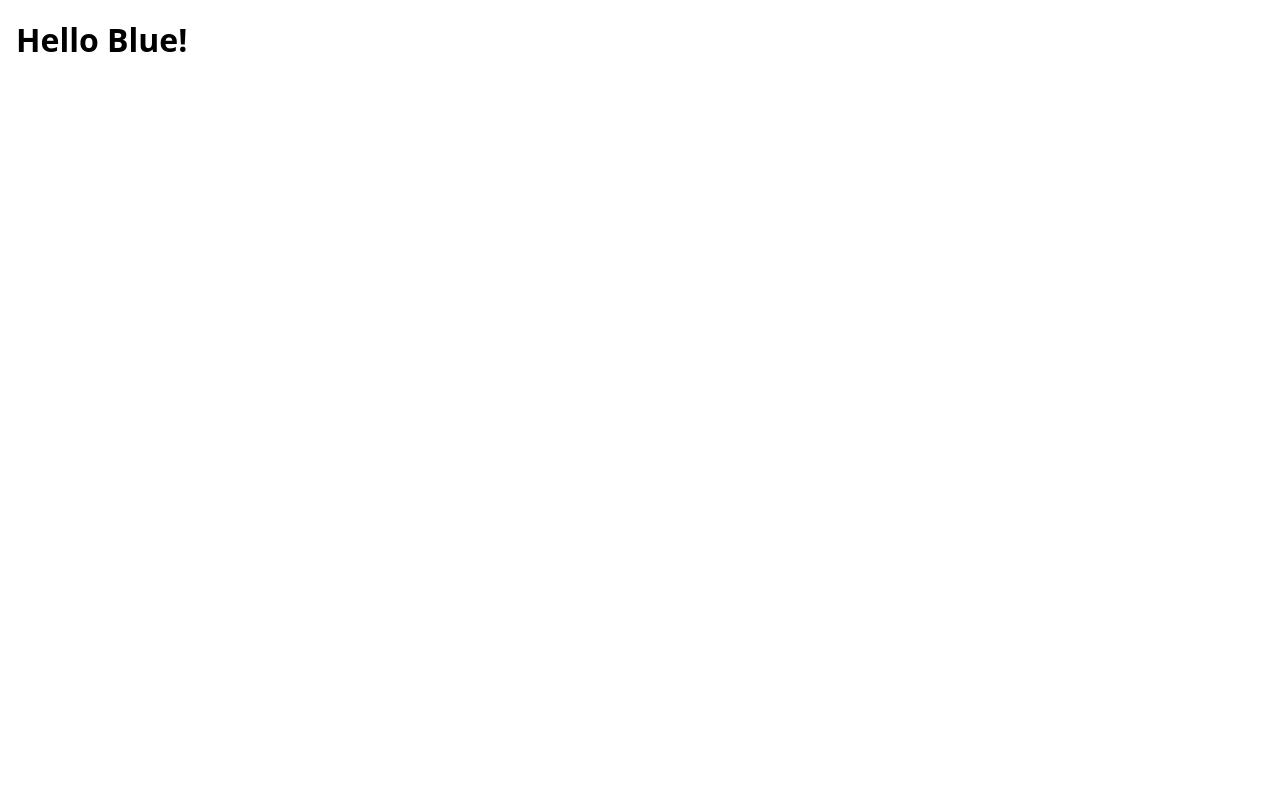
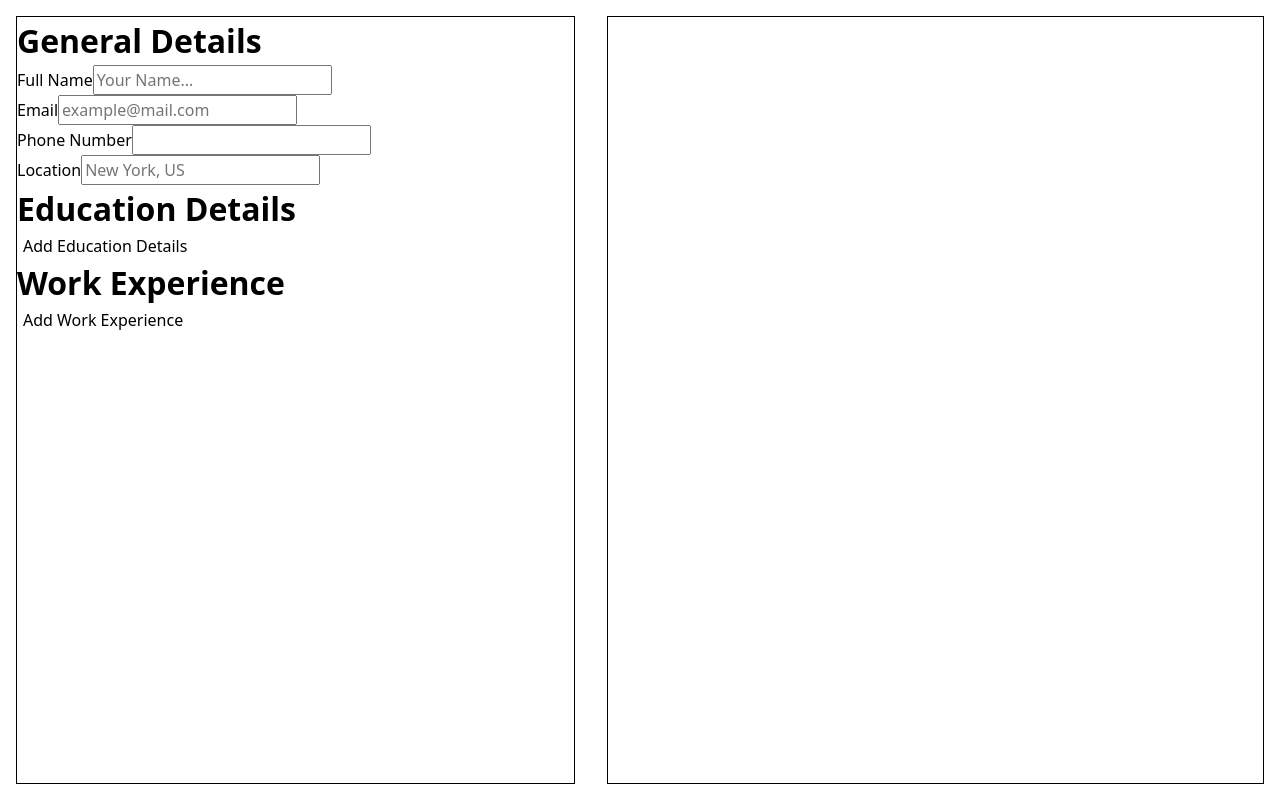
Before and after one commit to blue0206/cv-application, a React app: page / in a window 1280 px wide. Built offline with nearby package versions, Linux system fonts and the light colour scheme; the HTML template or start-up script is replaced by a standard one.

Commit message:
Refactor App component layout to include Preview and organize sections

```diff
--- a/src/App.tsx
+++ b/src/App.tsx
@@ -1,10 +1,22 @@
+import './styles/app.style.css';
+import { General, Education, Work, Preview } from './components';
+
 function App() {
 
     return (
 		<>
-			<h1>Hello Blue!</h1>
+			<main>
+				<div className="section-details">
+					<General></General>
+					<Education></Education>
+					<Work></Work>
+				</div>
+				<div className="section-preview">
+					<Preview></Preview>
+				</div>
+			</main>
 		</>
-    )
+    );
 }
 
 export default App;
```
